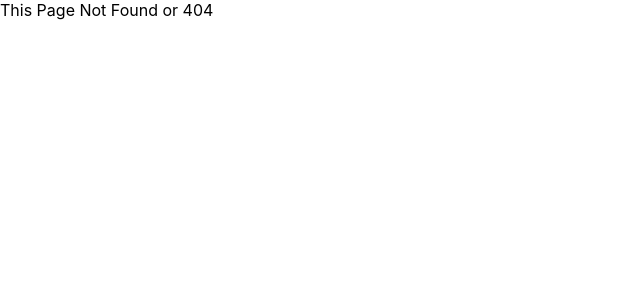
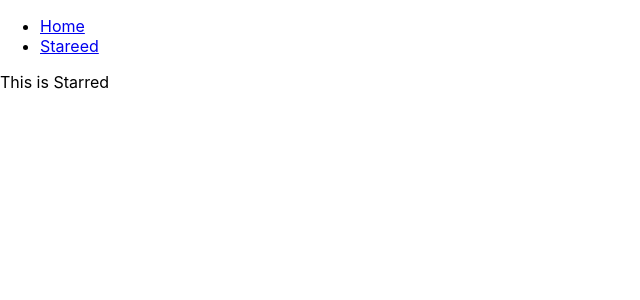
Before and after one commit to mayanklushte/box-office, a React (Create React App) app: page /starred in a window 1280 px wide. Before the commit this address had no page. Shown: the top 300 px of the page, without its empty margins (0-640 px from the left). Built offline with nearby package versions, Linux system fonts and the light colour scheme.

Commit message:
added navbar and created Pages Components

```diff
--- a/src/App.js
+++ b/src/App.js
@@ -1,19 +1,28 @@
 import React from 'react';
 import  { Switch, Route } from 'react-router-dom'
+import Navs from './components/Navs';
+import Home from './pages/Home';
+import Starred from './pages/Starred';
 
 function App() {
   return (
+    <div>
+      <Navs />
+
     <Switch>
       <Route exact path='/'>
-        This is Homepage
+        <Home />
       </Route>
-      <Route exact path='/stared'>
-        This is Stared Page
+      <Route exact path='/starred'>
+        <Starred />
       </Route>
       <Route >
-        This Page Not Found or 404
+        <div>
+          Page Not Found Or 404
+        </div>
       </Route>
     </Switch>
+    </div>
   );
 }
 
--- /dev/null
+++ b/src/components/Navs.js
@@ -0,0 +1,26 @@
+import React from 'react'
+import { Link } from 'react-router-dom'
+
+// create array of routes and passing it in map function
+//  saves us from retyping and
+// don't forget to use key function while mapping childs
+const LINKS = [
+  {to:'/', text:'Home'},
+  {to:'/starred', text:'Stareed'}
+]
+
+const navs = () => {
+  return (
+    <div>
+      <ul>
+        {
+          LINKS.map(item => <li key={item.to}><Link to={item.to}>{item.text}</Link></li>)
+        }
+
+
+      </ul>
+    </div>
+  )
+}
+
+export default navs
--- /dev/null
+++ b/src/pages/Home.js
@@ -0,0 +1,11 @@
+import React from 'react'
+
+const Home = () => {
+  return (
+    <div>
+     This is Home
+    </div>
+  )
+}
+
+export default Home
--- /dev/null
+++ b/src/pages/Starred.js
@@ -0,0 +1,11 @@
+import React from 'react'
+
+const Starred = () => {
+  return (
+    <div>
+      This is Starred
+    </div>
+  )
+}
+
+export default Starred
```
